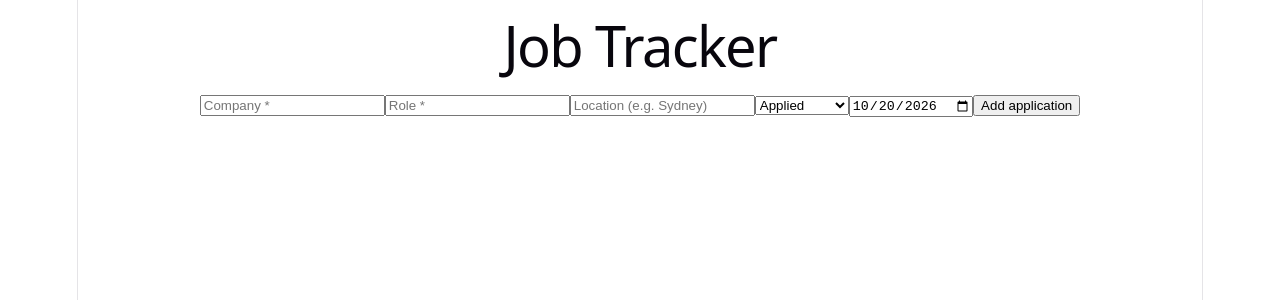
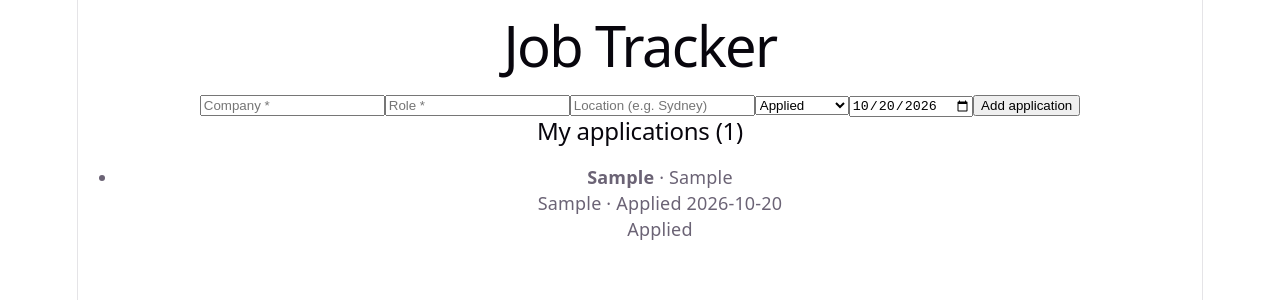
Before and after one commit to IvyC2/job-tracker, a React (Vite) app: page / in a window 1280 px wide. Both pictures are taken after typing "Sample", "Sample", "Sample" into the empty fields and a click on the button "Add application". Shown: the top 300 px of the page. Built offline with nearby package versions, Linux system fonts and the light colour scheme.

Commit message:
2.2 Add application list and connect it to the form

```diff
--- a/src/App.tsx
+++ b/src/App.tsx
@@ -1,15 +1,21 @@
+import { useState } from 'react';
 import ApplicationForm from './components/ApplicationForm';
+import ApplicationList from './components/ApplicationList';
 import type { Application } from './types';
 
 function App() {
+  const [applications, setApplications] = useState<Application[]>([]);
+
   function addApplication(app: Application) {
-    console.log('New application:', app);
+    setApplications((prev) => [app, ...prev]);
   }
 
   return (
     <main className="container">
       <h1>Job Tracker</h1>
       <ApplicationForm onAdd={addApplication} />
+      <h2>My applications ({applications.length})</h2>
+      <ApplicationList applications={applications} />
     </main>
   );
 }
--- /dev/null
+++ b/src/components/ApplicationList.tsx
@@ -0,0 +1,27 @@
+import type { Application } from '../types';
+
+interface Props {
+  applications: Application[];
+}
+
+export default function ApplicationList({ applications }: Props) {
+  if (applications.length === 0) {
+    return <p className="empty">No applications yet. Add your first one above!</p>;
+  }
+
+  return (
+    <ul className="app-list">
+      {applications.map((app) => (
+        <li key={app.id} className="app-card">
+          <div>
+            <strong>{app.role}</strong> · {app.company}
+            <div className="meta">
+              {app.location || 'Location N/A'} · Applied {app.dateApplied}
+            </div>
+          </div>
+          <span className={`badge badge-${app.status.toLowerCase()}`}>{app.status}</span>
+        </li>
+      ))}
+    </ul>
+  );
+}
```
